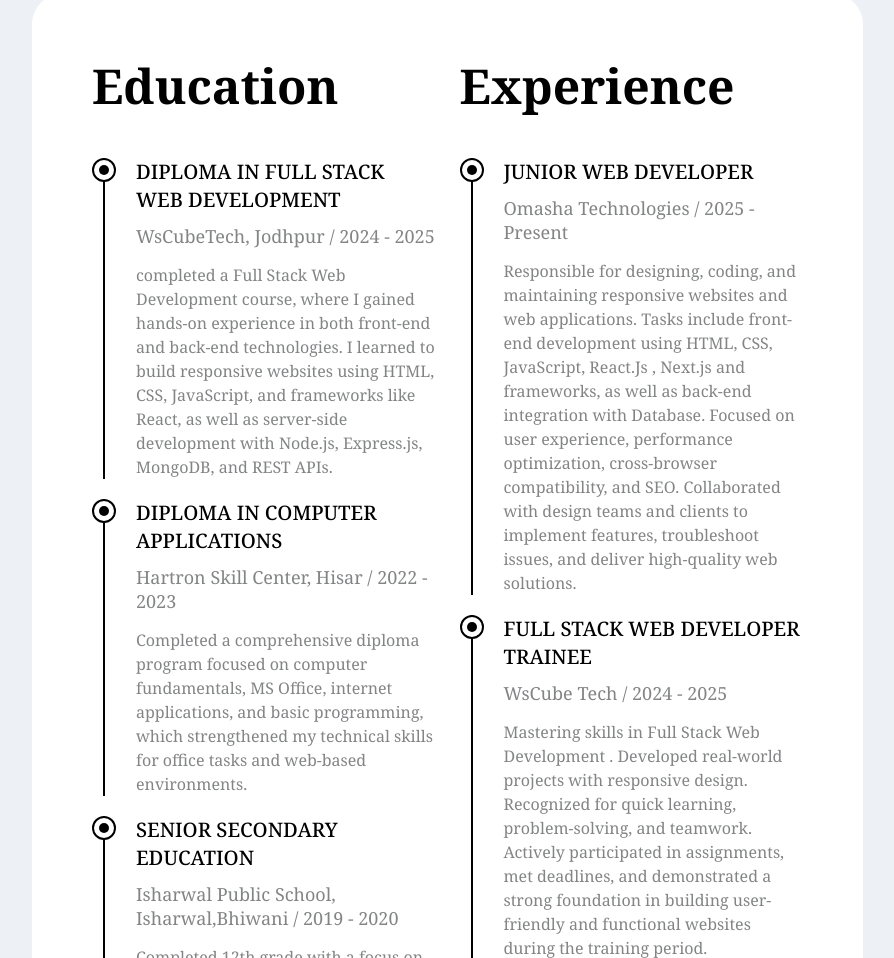
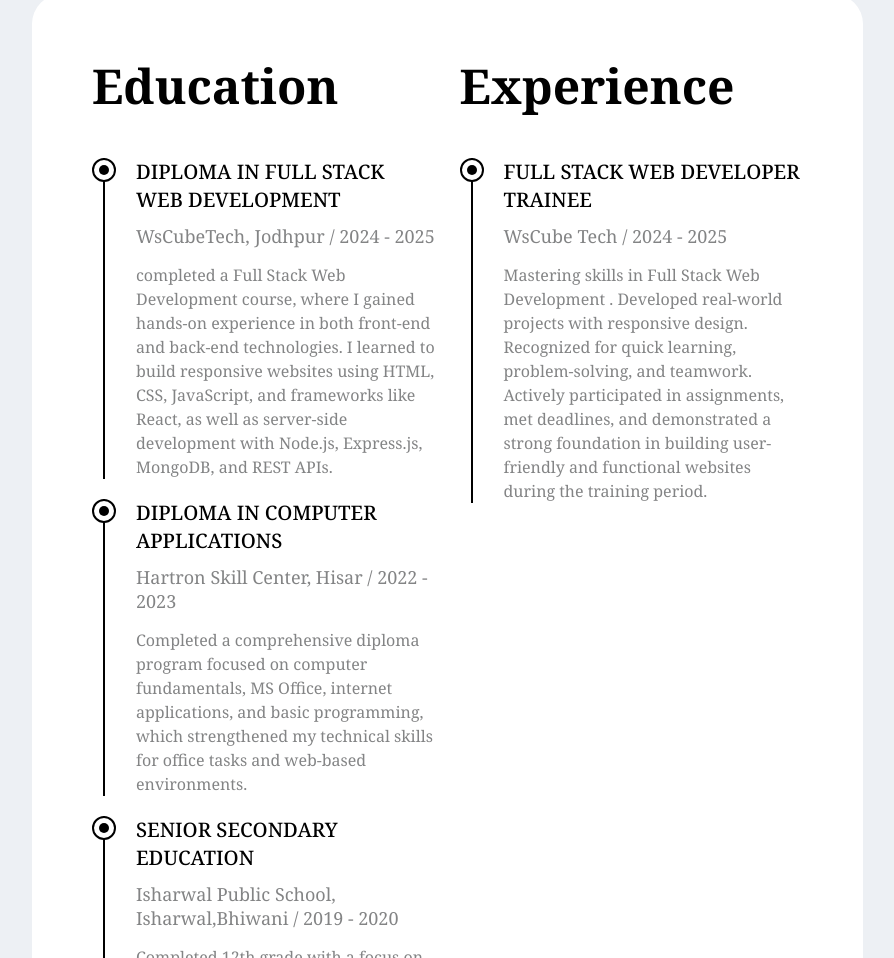
Before and after one commit to kuldeep464/Portfolio, a plain HTML site: page portfolio/index.html in a window 1280 px wide. Shown: the part 3811-4769 px from the top of the page, without its empty margins (335-1229 px from the left). Drawn offline with nearby package versions, Linux system fonts and the light colour scheme; animation ran at ten frames a second.

Commit message:
Experience Updated

```diff
--- a/portfolio/index.html
+++ b/portfolio/index.html
@@ -1123,7 +1123,7 @@
                   <h2 class="creative brand fade_up">Experience</h2>
                   <!-- <p style="font-size: 25px ; color: red;">Updating...</p> -->
                   <!-- Omasha Technologies (Current Role) -->
-                  <div class="education fade_up">
+                  <!-- <div class="education fade_up">
                     <div class="side_circle_ring">
                       <div class="small_yellow_border">
                         <div class="small_yellow_circle"></div>
@@ -1146,7 +1146,7 @@
                         high-quality web solutions.
                       </p>
                     </div>
-                  </div>
+                  </div> -->
 
                   <!-- Veteran Infotech -->
                   <!-- <div class="education position-relative fade_up">
```
